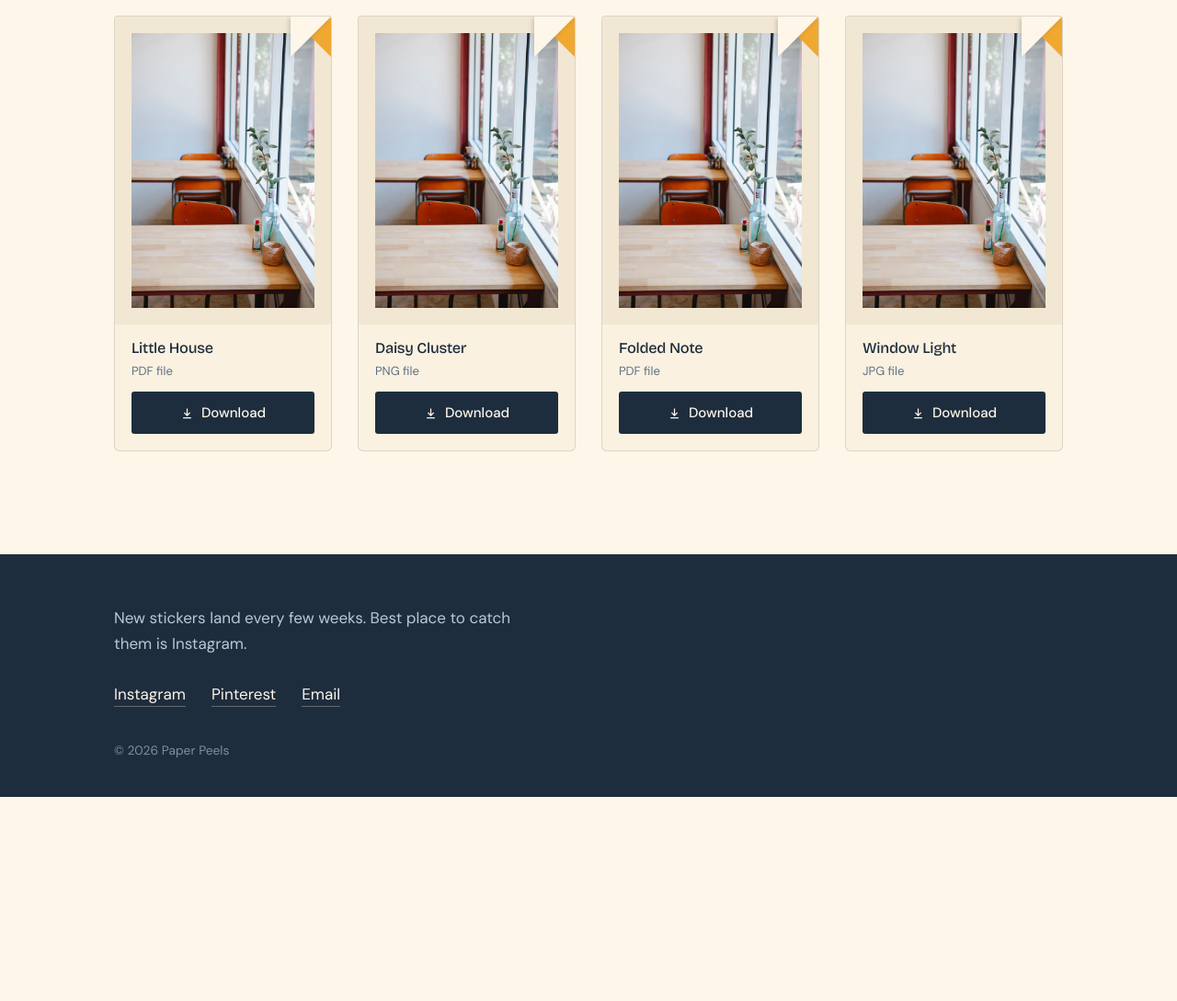
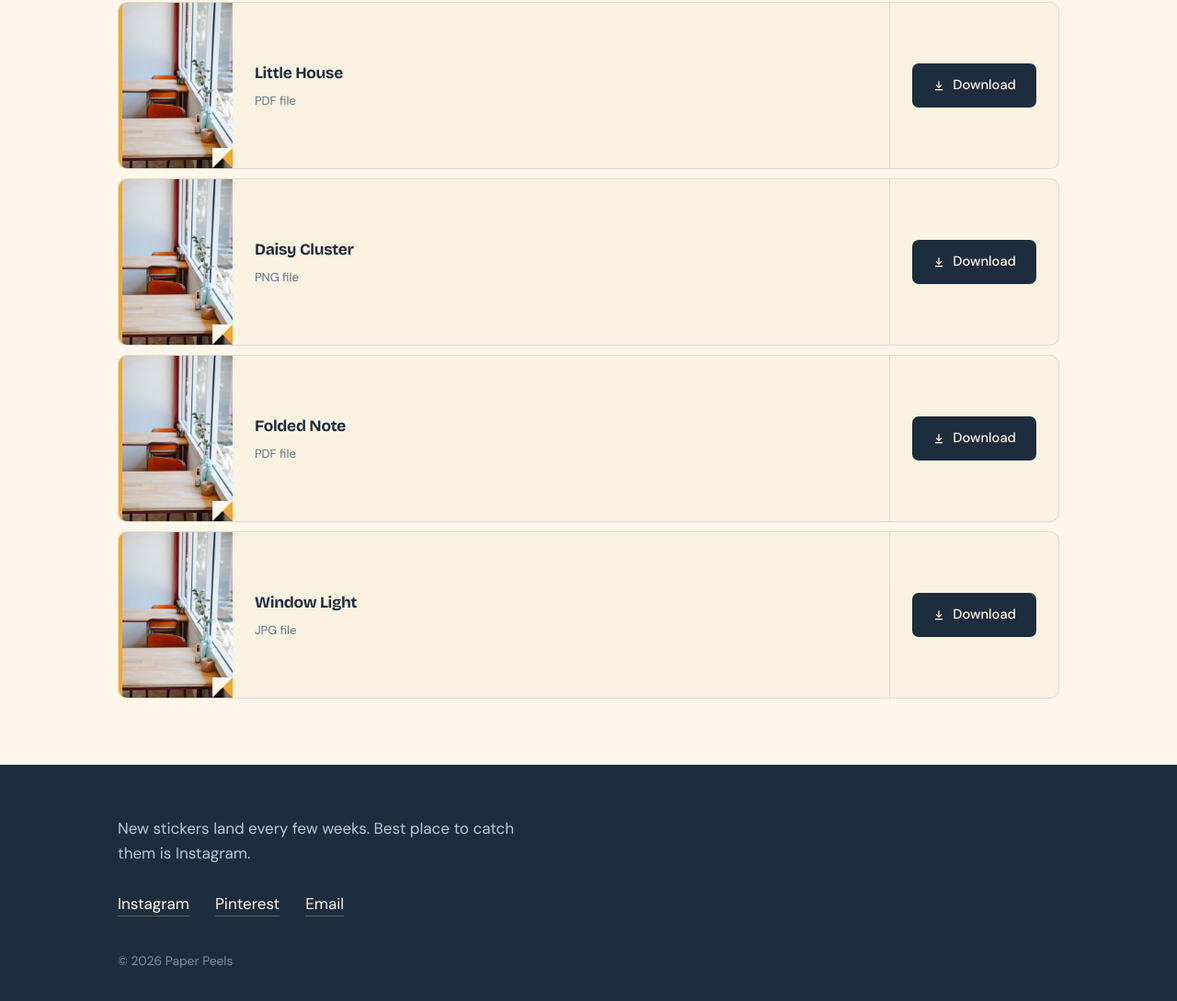
Before and after one commit to iqbalhubreal/paper-peels, a plain HTML site: page index.html in a window 1280 px wide. Shown: the part 637-1726 px from the top of the page at 92% size. Before the commit the page ends 1504 px from the top, so only its background shows below. Drawn offline with nearby package versions, Linux system fonts and the light colour scheme.

Commit message:
Update index.html

```diff
--- a/index.html
+++ b/index.html
@@ -17,7 +17,7 @@
     --coral:#E8A0A0;
     --ink:#1E2D3D;
     --ink-mute:#5E7186;
-    --line:rgba(30,45,61,.14);
+    --line:rgba(30,45,61,.12);
     box-sizing:border-box;
     padding-top:env(safe-area-inset-top,0px);
     padding-bottom:env(safe-area-inset-bottom,0px);
@@ -25,19 +25,15 @@
   *,*::before,*::after{box-sizing:inherit}
   html{scroll-padding-top:env(safe-area-inset-top,0px);-webkit-text-size-adjust:100%}
   body{
-    margin:0;
-    background:var(--cream);
-    color:var(--ink);
+    margin:0;background:var(--cream);color:var(--ink);
     font-family:"DM Sans",ui-sans-serif,system-ui,-apple-system,"Segoe UI",sans-serif;
-    font-size:17px;
-    line-height:1.6;
-    -webkit-font-smoothing:antialiased;
+    font-size:17px;line-height:1.6;-webkit-font-smoothing:antialiased;
   }
   img{max-width:100%;display:block}
   a{color:inherit}
-  .wrap{width:100%;max-width:1080px;margin:0 auto;padding:0 24px}
+  .wrap{width:100%;max-width:1080px;margin:0 auto;padding:0 28px}
 
-  /* ---------- header ---------- */
+  /* ── header ── */
   .masthead{background:var(--navy);color:var(--cream)}
   .masthead .wrap{display:flex;align-items:center;gap:14px;padding-top:20px;padding-bottom:20px}
   .mark{width:40px;height:40px;border-radius:12px;object-fit:cover;flex:none}
@@ -46,29 +42,23 @@
     font-weight:700;font-size:1.18rem;letter-spacing:-.02em;line-height:1;
   }
 
-  /* ---------- hero ---------- */
+  /* ── hero ── */
   .hero{background:var(--navy);color:var(--cream);position:relative;padding-bottom:86px}
   .hero .wrap{padding-top:8px;padding-bottom:64px;max-width:860px}
   .hero h1{
-    font-family:"Bricolage Grotesque",sans-serif;
-    font-weight:700;
-    font-size:clamp(2.3rem,6.4vw,4.1rem);
-    line-height:1.02;
-    letter-spacing:-.035em;
-    margin:0 0 20px;
-    max-width:16ch;
+    font-family:"Bricolage Grotesque",sans-serif;font-weight:700;
+    font-size:clamp(2.2rem,6vw,4rem);
+    line-height:1.03;letter-spacing:-.035em;
+    margin:0 0 18px;max-width:16ch;
   }
   .hero p{margin:0;max-width:52ch;color:#B9C8D6;font-size:1.06rem}
 
-  /* search sits across the seam between navy and cream */
-  .seam{
-    position:absolute;left:0;right:0;bottom:-30px;
-  }
+  /* search seam */
+  .seam{position:absolute;left:0;right:0;bottom:-30px}
   .search{
     max-width:560px;margin:0 auto;position:relative;
-    background:var(--cream);
-    border-radius:999px;
-    box-shadow:0 10px 30px rgba(30,45,61,.22);
+    background:var(--cream);border-radius:999px;
+    box-shadow:0 10px 32px rgba(30,45,61,.24);
   }
   .search input{
     width:100%;border:0;background:transparent;
@@ -82,112 +72,131 @@
     width:19px;height:19px;stroke:var(--ink-mute);fill:none;stroke-width:2;
   }
 
-  /* ---------- grid ---------- */
-  main{padding:96px 0 0}
-  .count{
-    color:var(--ink-mute);font-size:.92rem;margin:0 0 22px;
-  }
-  .grid{
-    display:grid;gap:28px;
-    grid-template-columns:repeat(auto-fill,minmax(230px,1fr));
+  /* ── sticker list ── */
+  main{padding:92px 0 72px}
+  .count{color:var(--ink-mute);font-size:.9rem;margin:0 0 16px;letter-spacing:.01em}
+
+  .stickerlist{
+    display:flex;flex-direction:column;gap:10px;
     list-style:none;margin:0;padding:0;
   }
 
-  /* the peel: a card with a real folded corner */
+  /* ── horizontal card ── */
   .card{
     position:relative;
     background:var(--paper);
     border:1px solid var(--line);
-    border-radius:4px 4px 6px 6px;
+    border-radius:10px;
+    display:flex;align-items:stretch;
     overflow:hidden;
+    transition:box-shadow .2s ease, border-color .2s ease;
+  }
+  .card:hover{
+    box-shadow:0 6px 24px rgba(30,45,61,.11);
+    border-color:rgba(30,45,61,.2);
+  }
+  /* amber left bar */
+  .card::before{
+    content:"";position:absolute;left:0;top:0;bottom:0;
+    width:4px;background:var(--amber);
+    border-radius:10px 0 0 10px;z-index:1;
+  }
+
+  /* ── image thumbnail ── */
+  .card-img{
+    width:120px;min-width:120px;
+    background:#EDE0C8;
+    position:relative;overflow:hidden;
+    margin-left:4px; /* clear the accent bar */
+  }
+  .card-img img{
+    width:100%;height:100%;object-fit:cover;display:block;
+  }
+  .card-img .ph{
+    width:100%;height:100%;
     display:flex;flex-direction:column;
+    align-items:center;justify-content:center;
+    gap:6px;color:#B8A07A;font-size:.76rem;
   }
-  .card::before{ /* amber underside revealed by the fold */
-    content:"";position:absolute;top:0;right:0;
-    border-style:solid;border-width:0 44px 44px 0;
+  .card-img .ph svg{width:26px;height:26px;stroke:#C4A97A;fill:none;stroke-width:1.5}
+
+  /* peel on image corner */
+  .card-img::before{
+    content:"";position:absolute;bottom:0;right:0;z-index:2;
+    border-style:solid;border-width:0 22px 22px 0;
     border-color:transparent var(--amber) transparent transparent;
-    z-index:2;
+    transition:border-width .26s cubic-bezier(.22,.9,.3,1);
   }
-  .card::after{ /* the folded flap of paper */
-    content:"";position:absolute;top:0;right:0;
-    border-style:solid;border-width:44px 44px 0 0;
+  .card-img::after{
+    content:"";position:absolute;bottom:0;right:0;z-index:3;
+    border-style:solid;border-width:22px 22px 0 0;
     border-color:var(--cream) transparent transparent transparent;
-    filter:drop-shadow(-2px 2px 2px rgba(30,45,61,.18));
-    z-index:3;
-    transition:border-width .28s cubic-bezier(.22,.9,.3,1);
+    filter:drop-shadow(-1px -1px 2px rgba(30,45,61,.12));
+    transition:border-width .26s cubic-bezier(.22,.9,.3,1);
   }
-  .card:hover::before,.card:focus-within::before{border-width:0 60px 60px 0}
-  .card:hover::after,.card:focus-within::after{border-width:60px 60px 0 0}
+  .card:hover .card-img::before{border-width:0 36px 36px 0}
+  .card:hover .card-img::after{border-width:36px 36px 0 0}
 
-  .thumb{
-    aspect-ratio:1/1;
-    background:#F2E7D2;
+  /* ── body ── */
+  .card-body{
+    flex:1;min-width:0;
+    padding:20px 24px;
+    display:flex;flex-direction:column;justify-content:center;gap:5px;
+  }
+  .card-title{
+    font-family:"Bricolage Grotesque",sans-serif;
+    font-weight:600;font-size:1.08rem;letter-spacing:-.015em;
+    margin:0;
+    white-space:nowrap;overflow:hidden;text-overflow:ellipsis;
+  }
+  .card-kind{color:var(--ink-mute);font-size:.82rem;margin:0}
+
+  /* ── action ── */
+  .card-action{
+    flex:none;
     display:flex;align-items:center;justify-content:center;
-    padding:18px;
+    padding:20px 24px;
+    border-left:1px solid var(--line);
   }
-  .thumb img{max-height:100%;width:auto;object-fit:contain}
-  .thumb .ph{
-    width:100%;height:100%;border:1px dashed rgba(30,45,61,.25);
-    border-radius:3px;display:flex;align-items:center;justify-content:center;
-    color:#A99370;font-size:.82rem;
-  }
-  .meta{padding:16px 18px 18px;display:flex;flex-direction:column;gap:12px;flex:1}
-  .title{
-    font-family:"Bricolage Grotesque",sans-serif;
-    font-weight:500;font-size:1.02rem;line-height:1.25;letter-spacing:-.015em;
-    margin:0;
-  }
-  .kind{color:var(--ink-mute);font-size:.82rem;margin:-8px 0 0}
   .dl{
-    margin-top:auto;
-    display:inline-flex;align-items:center;justify-content:center;gap:8px;
+    display:inline-flex;align-items:center;gap:8px;
     background:var(--navy);color:var(--cream);
-    text-decoration:none;font-weight:500;font-size:.94rem;
-    padding:11px 16px;border-radius:3px;
+    text-decoration:none;font-weight:500;font-size:.92rem;
+    padding:12px 22px;border-radius:7px;white-space:nowrap;
     transition:background .18s ease;
   }
   .dl:hover{background:var(--navy-soft)}
   .dl:focus-visible{outline:2px solid var(--amber);outline-offset:2px}
-  .dl svg{width:15px;height:15px;stroke:currentColor;fill:none;stroke-width:2}
+  .dl svg{width:14px;height:14px;stroke:currentColor;fill:none;stroke-width:2.2;flex:none}
 
-  .empty{
-    padding:64px 0 24px;color:var(--ink-mute);
-    border-top:1px solid var(--line);
-  }
+  .empty{padding:48px 0;color:var(--ink-mute)}
 
-  /* ---------- footer ---------- */
-  footer{
-    margin-top:112px;background:var(--navy);color:var(--cream);
-    padding:56px 0 40px;
-  }
-  .foot-note{max-width:38ch;color:#B9C8D6;margin:0 0 28px}
+  /* ── footer ── */
+  footer{background:var(--navy);color:var(--cream);padding:56px 0 40px}
+  .foot-note{max-width:40ch;color:#B9C8D6;margin:0 0 28px}
   .links{display:flex;flex-wrap:wrap;gap:10px 28px;margin:0 0 36px;padding:0;list-style:none}
-  .links a{
-    text-decoration:none;border-bottom:1px solid rgba(253,246,233,.3);
-    padding-bottom:2px;
-  }
-  .links a:hover{border-bottom-color:var(--amber);color:var(--amber)}
+  .links a{text-decoration:none;border-bottom:1px solid rgba(253,246,233,.28);padding-bottom:2px}
+  .links a:hover{color:var(--amber);border-bottom-color:var(--amber)}
   .links a:focus-visible{outline:2px solid var(--amber);outline-offset:3px}
   .copy{color:#7B8FA3;font-size:.86rem;margin:0}
 
-  @media (max-width:560px){
-    .wrap{padding:0 18px}
-    main{padding-top:84px}
-    .grid{gap:20px;grid-template-columns:repeat(auto-fill,minmax(150px,1fr))}
-    .card::before{border-width:0 34px 34px 0}
-    .card::after{border-width:34px 34px 0 0}
+  @media(max-width:600px){
+    .wrap{padding:0 16px}
+    main{padding-top:82px}
+    .card-img{width:86px;min-width:86px}
+    .card-body{padding:14px 14px}
+    .card-action{padding:14px 14px}
+    .dl{padding:10px 14px;font-size:.86rem}
+    .card-title{font-size:.96rem}
   }
-  @media (prefers-reduced-motion:reduce){
-    *{transition-duration:.01ms!important}
-  }
-  :root:not([data-theme="light"]){}
+  @media(prefers-reduced-motion:reduce){*{transition-duration:.01ms!important}}
 </style>
 </head>
 <body>
 
 <header class="masthead">
   <div class="wrap">
-    <img class="mark" id="logo" alt="" src="">
+    <img class="mark" id="logo" alt="">
     <span class="brand" id="brandName"></span>
   </div>
 </header>
@@ -200,7 +209,7 @@
   <div class="seam">
     <div class="wrap">
       <div class="search">
-        <label for="q" class="sr" style="position:absolute;width:1px;height:1px;overflow:hidden;clip:rect(0 0 0 0)">Search stickers</label>
+        <label for="q" style="position:absolute;width:1px;height:1px;overflow:hidden;clip:rect(0 0 0 0)">Search stickers</label>
         <input id="q" type="search" autocomplete="off">
         <svg viewBox="0 0 24 24" aria-hidden="true"><circle cx="11" cy="11" r="7"/><path d="M20 20l-3.5-3.5"/></svg>
       </div>
@@ -211,7 +220,7 @@
 <main>
   <div class="wrap">
     <p class="count" id="count"></p>
-    <ul class="grid" id="grid"></ul>
+    <ul class="stickerlist" id="stickerlist"></ul>
     <div class="empty" id="empty" hidden></div>
   </div>
 </main>
@@ -225,141 +234,116 @@
 </footer>
 
 <script>
-/* Fallback content — used only if the JSON files can't be loaded.
-   On your live site the files in /content are what the page reads. */
 const FALLBACK_SITE = {
-  brandName:"Paper Peels",
-  logo:"/media/logo.png",
+  brandName:"Paper Peels",logo:"",
   heroHeadline:"Stickers made to be peeled, not scrolled past.",
   heroSubtext:"A small library of hand-drawn stickers. Pick one, download the print file, peel it later.",
   searchPlaceholder:"Search stickers",
   downloadLabel:"Download",
   emptyStateText:"Nothing matches that. Try a shorter word.",
   footerNote:"New stickers land every few weeks. Best place to catch them is Instagram.",
-  instagramUrl:"https://instagram.com/paperpeels", instagramLabel:"Instagram",
-  pinterestUrl:"https://pinterest.com/paperpeels", pinterestLabel:"Pinterest",
-  email:"hello@paperpeels.com", emailLabel:"Email",
+  instagramUrl:"https://instagram.com/paperpeels",instagramLabel:"Instagram",
+  pinterestUrl:"https://pinterest.com/paperpeels",pinterestLabel:"Pinterest",
+  email:"hello@paperpeels.com",emailLabel:"Email",
   copyright:"© 2026 Paper Peels"
 };
-const FALLBACK_STICKERS = [
-  {title:"Little House", preview:"", downloadUrl:"#", fileType:"PDF", featured:true},
-  {title:"Daisy Cluster", preview:"", downloadUrl:"#", fileType:"PNG"},
-  {title:"Folded Note", preview:"", downloadUrl:"#", fileType:"PDF"},
-  {title:"Window Light", preview:"", downloadUrl:"#", fileType:"JPG"},
-  {title:"Kitchen Window", preview:"", downloadUrl:"#", fileType:"PNG"},
-  {title:"Garden Path", preview:"", downloadUrl:"#", fileType:"JPG"}
+const FALLBACK_STICKERS=[
+  {title:"Little House",preview:"",downloadUrl:"#",fileType:"PDF",downloadLabel:"",featured:true},
+  {title:"Daisy Cluster",preview:"",downloadUrl:"#",fileType:"PNG",downloadLabel:"",featured:false},
+  {title:"Folded Note",preview:"",downloadUrl:"#",fileType:"PDF",downloadLabel:"",featured:false},
+  {title:"Window Light",preview:"",downloadUrl:"#",fileType:"JPG",downloadLabel:"",featured:false}
 ];
 
-let SITE = FALLBACK_SITE, STICKERS = FALLBACK_STICKERS;
+let SITE=FALLBACK_SITE, STICKERS=FALLBACK_STICKERS;
 
-async function load(path, fallback){
-  try{
-    const r = await fetch(path, {cache:"no-store"});
-    if(!r.ok) throw 0;
-    return await r.json();
-  }catch(e){ return fallback; }
+async function load(path,fb){
+  try{const r=await fetch(path,{cache:"no-store"});if(!r.ok)throw 0;return await r.json();}
+  catch(e){return fb;}
+}
+const set=(id,v)=>{const e=document.getElementById(id);if(e)e.textContent=v||"";};
+
+function renderSite(){
+  document.title=SITE.brandName||"Paper Peels";
+  set("brandName",SITE.brandName);
+  set("heroHeadline",SITE.heroHeadline);
+  set("heroSubtext",SITE.heroSubtext);
+  set("footerNote",SITE.footerNote);
+  set("copyright",SITE.copyright);
+  const lg=document.getElementById("logo");
+  if(SITE.logo){lg.src=SITE.logo;lg.alt=SITE.brandName||"";}else{lg.style.display="none";}
+  document.getElementById("q").placeholder=SITE.searchPlaceholder||"Search";
+  const ul=document.getElementById("links");ul.innerHTML="";
+  const add=(lbl,href)=>{
+    if(!href)return;
+    const li=document.createElement("li"),a=document.createElement("a");
+    a.textContent=lbl;a.href=href;
+    if(href.startsWith("http")){a.target="_blank";a.rel="noopener";}
+    li.appendChild(a);ul.appendChild(li);
+  };
+  add(SITE.instagramLabel||"Instagram",SITE.instagramUrl);
+  add(SITE.pinterestLabel||"Pinterest",SITE.pinterestUrl);
+  add(SITE.emailLabel||"Email",SITE.email?"mailto:"+SITE.email:"");
 }
 
-const set = (id, val) => { const el = document.getElementById(id); if(el) el.textContent = val || ""; };
-
-function renderSite(){
-  document.title = SITE.brandName || "Paper Peels";
-  set("brandName", SITE.brandName);
-  set("heroHeadline", SITE.heroHeadline);
-  set("heroSubtext", SITE.heroSubtext);
-  set("footerNote", SITE.footerNote);
-  set("copyright", SITE.copyright);
-
-  const logo = document.getElementById("logo");
-  if(SITE.logo){ logo.src = SITE.logo; logo.alt = SITE.brandName || ""; }
-  else { logo.remove(); }
-
-  document.getElementById("q").placeholder = SITE.searchPlaceholder || "Search";
-
-  const links = document.getElementById("links");
-  links.innerHTML = "";
-  const add = (label, href) => {
-    if(!href) return;
-    const li = document.createElement("li");
-    const a = document.createElement("a");
-    a.textContent = label; a.href = href;
-    if(href.startsWith("http")){ a.target = "_blank"; a.rel = "noopener"; }
-    li.appendChild(a); links.appendChild(li);
-  };
-  add(SITE.instagramLabel || "Instagram", SITE.instagramUrl);
-  add(SITE.pinterestLabel || "Pinterest", SITE.pinterestUrl);
-  add(SITE.emailLabel || "Email", SITE.email ? "mailto:" + SITE.email : "");
+function ph(){
+  return `<div class="ph"><svg viewBox="0 0 24 24"><rect x="3" y="3" width="18" height="18" rx="2"/><circle cx="8.5" cy="8.5" r="1.5"/><path d="M21 15l-5-5L5 21"/></svg><span>Image</span></div>`;
 }
 
 function cardFor(s){
-  const li = document.createElement("li");
-  li.className = "card";
+  const li=document.createElement("li");li.className="card";
 
-  const thumb = document.createElement("div");
-  thumb.className = "thumb";
+  // image
+  const iw=document.createElement("div");iw.className="card-img";
   if(s.preview){
-    const img = document.createElement("img");
-    img.src = s.preview; img.alt = s.title || ""; img.loading = "lazy";
-    img.onerror = () => { thumb.innerHTML = '<div class="ph">Preview</div>'; };
-    thumb.appendChild(img);
-  } else {
-    thumb.innerHTML = '<div class="ph">Preview</div>';
-  }
+    const img=document.createElement("img");
+    img.src=s.preview;img.alt=s.title||"";img.loading="lazy";
+    img.onerror=()=>{iw.innerHTML=ph();};
+    iw.appendChild(img);
+  } else { iw.innerHTML=ph(); }
 
-  const meta = document.createElement("div");
-  meta.className = "meta";
+  // body
+  const body=document.createElement("div");body.className="card-body";
+  const h=document.createElement("h2");h.className="card-title";h.textContent=s.title||"Untitled";
+  body.appendChild(h);
+  if(s.fileType){const k=document.createElement("p");k.className="card-kind";k.textContent=s.fileType+" file";body.appendChild(k);}
 
-  const h = document.createElement("h2");
-  h.className = "title"; h.textContent = s.title || "Untitled";
-  meta.appendChild(h);
+  // action
+  const act=document.createElement("div");act.className="card-action";
+  const a=document.createElement("a");a.className="dl";
+  a.href=s.downloadUrl||"#";
+  a.setAttribute("download","");a.rel="noopener";
+  const lbl=s.downloadLabel||SITE.downloadLabel||"Download";
+  a.innerHTML=`<svg viewBox="0 0 24 24" aria-hidden="true"><path d="M12 4v11"/><path d="M7 11l5 5 5-5"/><path d="M5 20h14"/></svg>`;
+  a.append(document.createTextNode(lbl));
+  a.setAttribute("aria-label",lbl+" "+(s.title||""));
+  act.appendChild(a);
 
-  if(s.fileType){
-    const k = document.createElement("p");
-    k.className = "kind"; k.textContent = s.fileType + " file";
-    meta.appendChild(k);
-  }
-
-  const a = document.createElement("a");
-  a.className = "dl";
-  a.href = s.downloadUrl || "#";
-  a.setAttribute("download", "");
-  a.rel = "noopener";
-  a.innerHTML = '<svg viewBox="0 0 24 24" aria-hidden="true"><path d="M12 4v11"/><path d="M7 11l5 5 5-5"/><path d="M5 20h14"/></svg>';
-  a.append(document.createTextNode(SITE.downloadLabel || "Download"));
-  a.setAttribute("aria-label", (SITE.downloadLabel || "Download") + " " + (s.title || ""));
-  meta.appendChild(a);
-
-  li.append(thumb, meta);
+  li.append(iw,body,act);
   return li;
 }
 
-function render(query){
-  const q = (query || "").trim().toLowerCase();
-  const list = STICKERS
-    .filter(s => !q || (s.title || "").toLowerCase().includes(q))
-    .sort((a,b) => (b.featured === true) - (a.featured === true));
-
-  const grid = document.getElementById("grid");
-  const empty = document.getElementById("empty");
-  grid.innerHTML = "";
-  list.forEach(s => grid.appendChild(cardFor(s)));
-
-  empty.hidden = list.length > 0;
-  empty.textContent = SITE.emptyStateText || "";
-
-  const n = list.length;
-  set("count", n === 1 ? "1 sticker" : n + " stickers");
+function render(q){
+  q=(q||"").trim().toLowerCase();
+  const items=STICKERS
+    .filter(s=>!q||(s.title||"").toLowerCase().includes(q))
+    .sort((a,b)=>(b.featured===true)-(a.featured===true));
+  const el=document.getElementById("stickerlist");
+  const em=document.getElementById("empty");
+  el.innerHTML="";
+  items.forEach(s=>el.appendChild(cardFor(s)));
+  em.hidden=items.length>0;
+  em.textContent=SITE.emptyStateText||"";
+  set("count",items.length===1?"1 sticker":items.length+" stickers");
 }
 
-(async function init(){
-  const [site, stickers] = await Promise.all([
-    load("content/site.json", FALLBACK_SITE),
-    load("content/stickers.json", FALLBACK_STICKERS)
+(async function(){
+  const[site,stickers]=await Promise.all([
+    load("content/site.json",FALLBACK_SITE),
+    load("content/stickers.json",FALLBACK_STICKERS)
   ]);
-  SITE = site; STICKERS = Array.isArray(stickers) ? stickers : FALLBACK_STICKERS;
-  renderSite();
-  render("");
-  document.getElementById("q").addEventListener("input", e => render(e.target.value));
+  SITE=site;STICKERS=Array.isArray(stickers)?stickers:FALLBACK_STICKERS;
+  renderSite();render("");
+  document.getElementById("q").addEventListener("input",e=>render(e.target.value));
 })();
 </script>
 </body>
```
